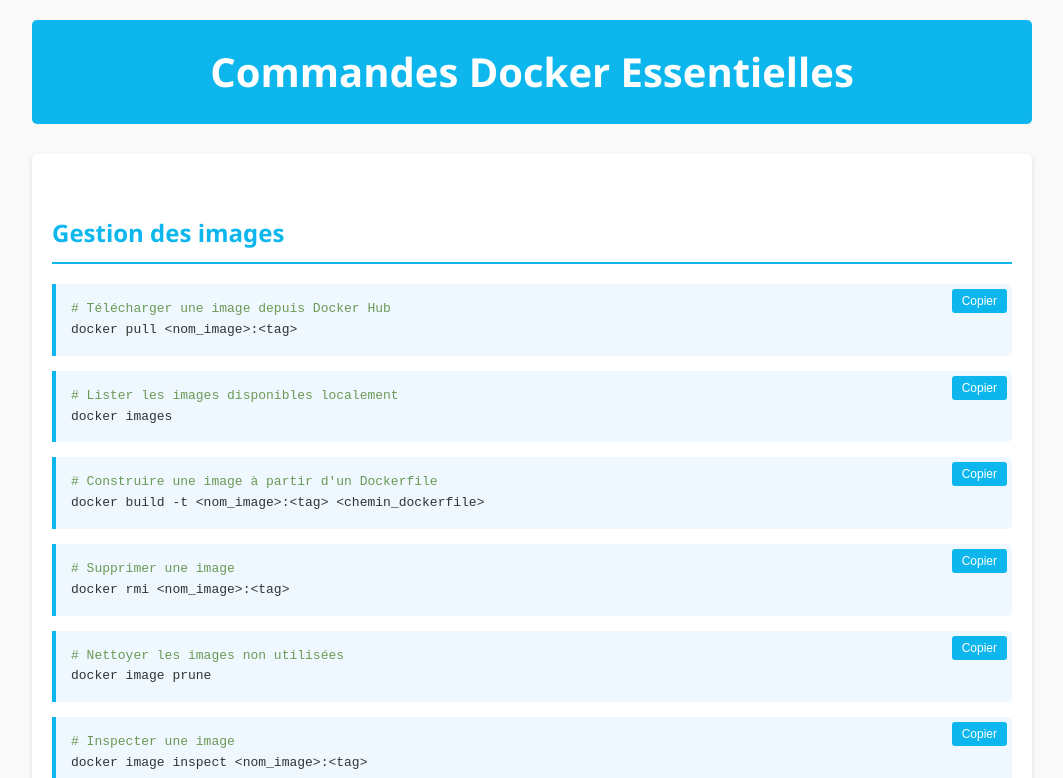
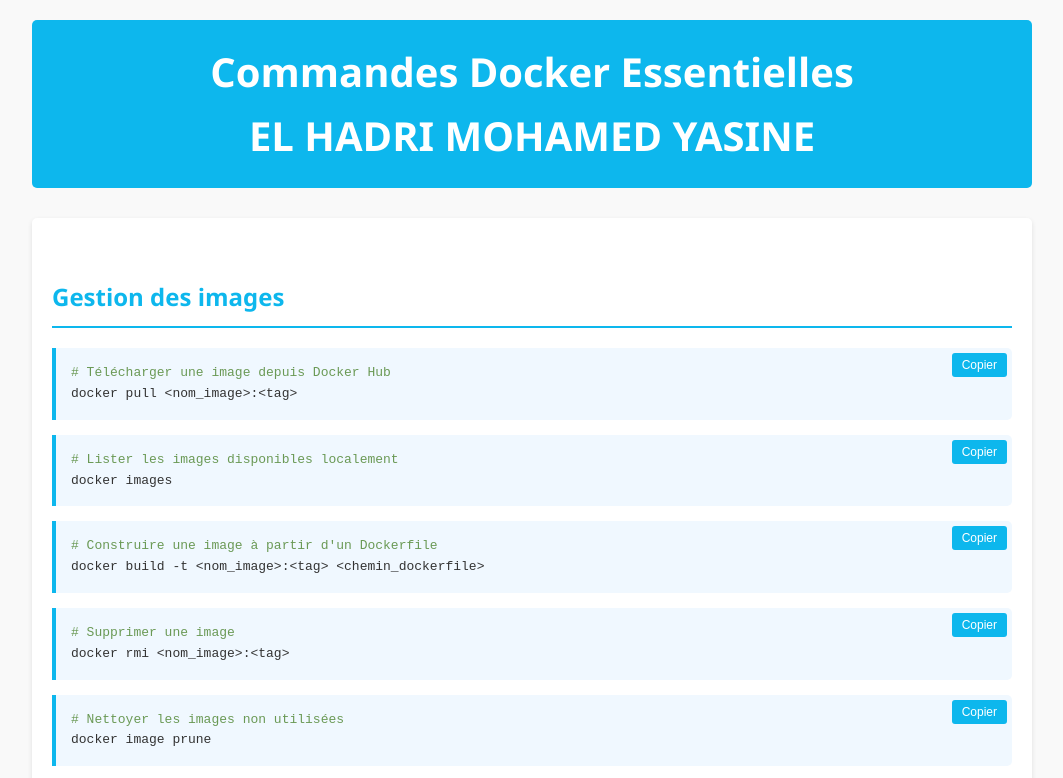
Before and after one commit to mohamedyassine12/mohamedyassine12.github.io, a plain HTML site: page index.html in a window 1280 px wide. Shown: the top 778 px of the page, without its empty margins (108-1171 px from the left). Drawn offline with Linux system fonts and the light colour scheme.

Commit message:
Update index.html

```diff
--- a/index.html
+++ b/index.html
@@ -86,6 +86,8 @@
 <body>
     <header>
         <h1>Commandes Docker Essentielles</h1>
+        <h1>EL HADRI MOHAMED YASINE</h1>
+
     </header>
 
     <div class="section">
```
